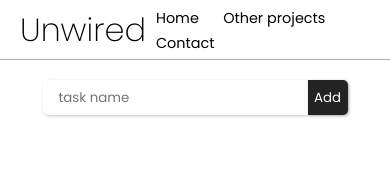
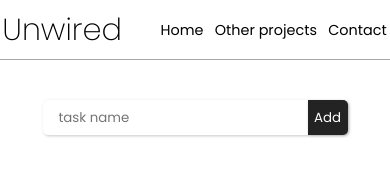
Before and after one commit to Unwiredo/Advanced-todoList, a plain HTML site: page index.html in a window 390 px wide. Drawn offline with Linux system fonts and the light colour scheme.

Commit message:
Version 1.1 - media query added

```diff
--- a/index.html
+++ b/index.html
@@ -4,11 +4,13 @@
     <meta charset="UTF-8">
     <meta name="viewport" content="width=device-width, initial-scale=1.0">
     <link rel="stylesheet" href="https://cdnjs.cloudflare.com/ajax/libs/font-awesome/5.12.0-2/css/all.min.css" integrity="sha256-46r060N2LrChLLb5zowXQ72/iKKNiw/lAmygmHExk/o=" crossorigin="anonymous" />
-    <link rel="stylesheet" href="style.css">
+    <link rel="stylesheet" href="styles/style.css">
+    <link rel="stylesheet" href="styles/media.css">
     <title>Todoer</title>
 </head>
 <body>
     <header>
+        <div class="header-container">
             <h1><a href="index.html">Unwired</a></h1>
             <nav>
                 <ul>
@@ -17,6 +19,7 @@
                     <li><a href="index.html">Contact</a></li>
                 </ul>
             </nav>
+        </div>
     </header>
     <main>
         <div class="todo-elements">
--- /dev/null
+++ b/styles/media.css
@@ -0,0 +1,61 @@
+@media (max-width: 800px){
+    .header-container{
+        width: 80vw;
+    }
+}
+
+@media (max-width:650px){
+    .header-container{
+        width: 90vw;
+    }
+}
+
+@media (max-width: 565px){
+    .header-container{
+        width: 100vw;
+    }
+}
+
+@media (max-width: 520px){
+    header h1{
+        font-size: 1.9em;
+        margin-left: -14px;
+    }
+
+    nav ul{
+        margin-right: -14px;
+    }
+
+    nav ul li{
+        margin-right: 1px;
+        margin-left: 6px;
+        font-size: 0.9em;
+    }
+}
+
+@media (max-width: 380px){
+    header h1{
+        font-size: 1.6em;
+    }
+
+    nav ul li{
+        font-size: 0.8em;
+    }
+}
+
+@media (max-width: 340px){
+    header h1{
+        font-size: 1.5em;
+        margin: 1px;
+    }
+
+    nav ul{
+        margin-right: 1px;
+    }
+
+    nav ul li{
+        font-size: 12.3px;
+        margin-left: 3px;
+        margin-right: 3px;
+    }
+}
--- a/style.css
+++ b/styles/style.css
@@ -15,12 +15,19 @@
 
 header{
     display: flex;
-    justify-content: space-between;
+    justify-content: center;
     align-items: center;
     height: 60px;
     background-color: transparent;
     border-bottom: 1px solid rgba(0, 0, 0, 0.34);
-    margin-bottom: 20px;
+    margin-bottom: 40px;
+}
+
+.header-container{
+    width: 60vw;
+    display: flex;
+    justify-content: space-around;
+    align-items: center;
 }
 
 header h1{
```
Lines whose indentation alone changed are shown as unchanged.
